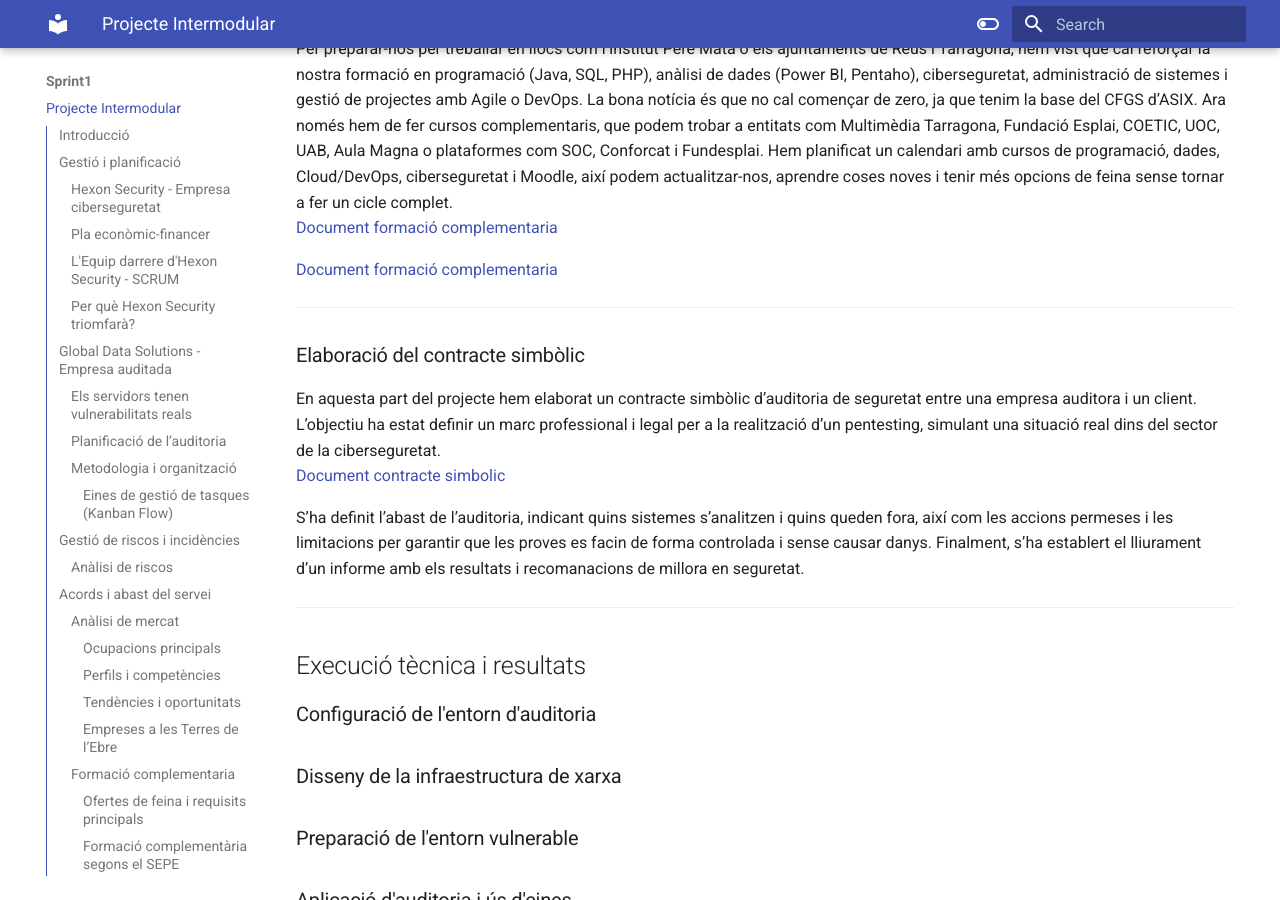
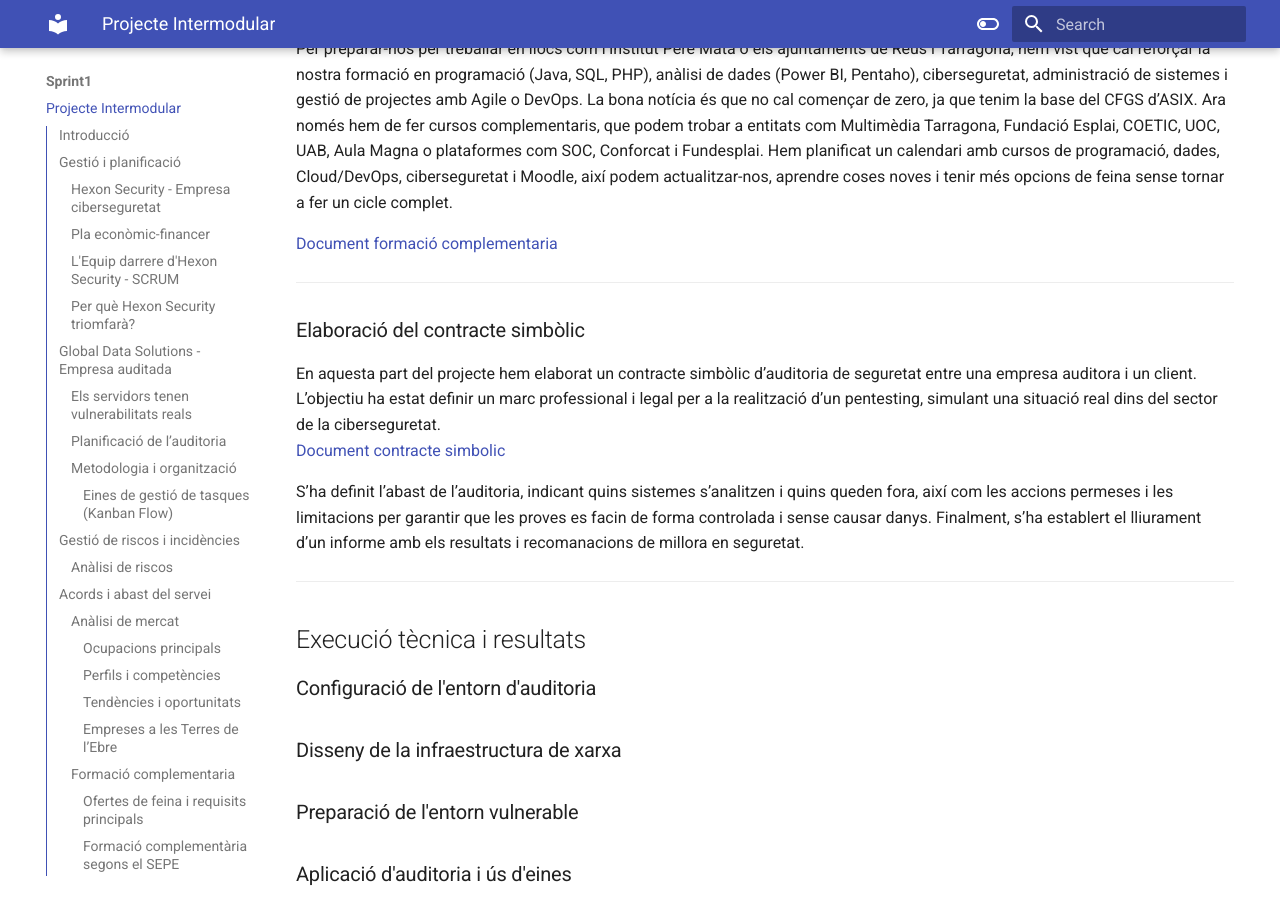
Before and after one commit to mariagutierrez03/projecte-asix2, an MkDocs documentation site: the page built from docs/sprint1/projecte.md, in a window 1280 px wide and 900 px high, scrolled down 9137 px. Built offline with MkDocs 1.6.1 and Material for MkDocs 9.7.7, drawn with Linux system fonts in a browser that asks for light colours.

Commit message:
Fix link formatting for complementary training document

```diff
--- a/docs/sprint1/projecte.md
+++ b/docs/sprint1/projecte.md
@@ -195,7 +195,6 @@
 #### Com completar la nostra formació
 
 Per preparar-nos per treballar en llocs com l’Institut Pere Mata o els ajuntaments de Reus i Tarragona, hem vist que cal reforçar la nostra formació en programació (Java, SQL, PHP), anàlisi de dades (Power BI, Pentaho), ciberseguretat, administració de sistemes i gestió de projectes amb Agile o DevOps. La bona notícia és que no cal començar de zero, ja que tenim la base del CFGS d’ASIX. Ara només hem de fer cursos complementaris, que podem trobar a entitats com Multimèdia Tarragona, Fundació Esplai, COETIC, UOC, UAB, Aula Magna o plataformes com SOC, Conforcat i Fundesplai. Hem planificat un calendari amb cursos de programació, dades, Cloud/DevOps, ciberseguretat i Moodle, així podem actualitzar-nos, aprendre coses noves i tenir més opcions de feina sense tornar a fer un cicle complet.
-[Document formació complementaria](/projecte-asix2/documents/documents/grup3-formacio-complementaria.pdf)
 
 [Document formació complementaria](documents/documents/grup3-formacio-complementaria.pdf)
 
```
